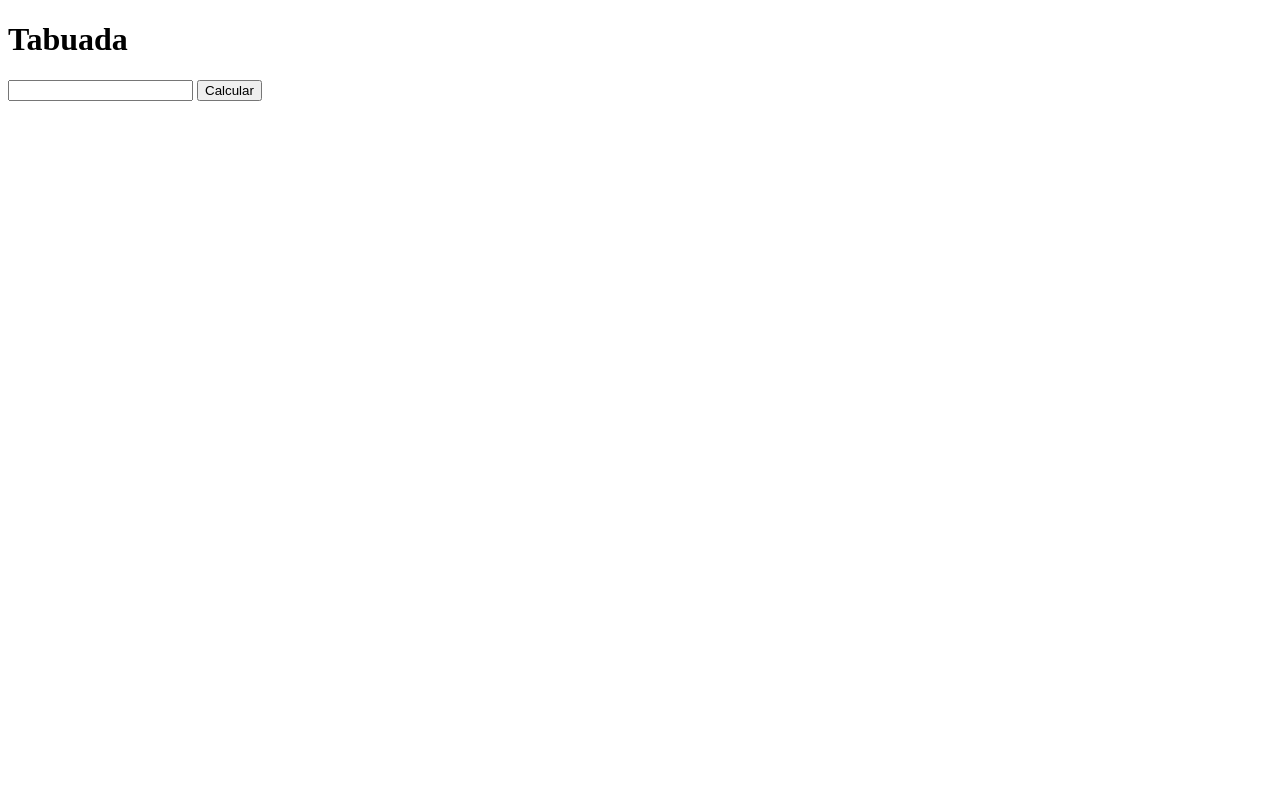
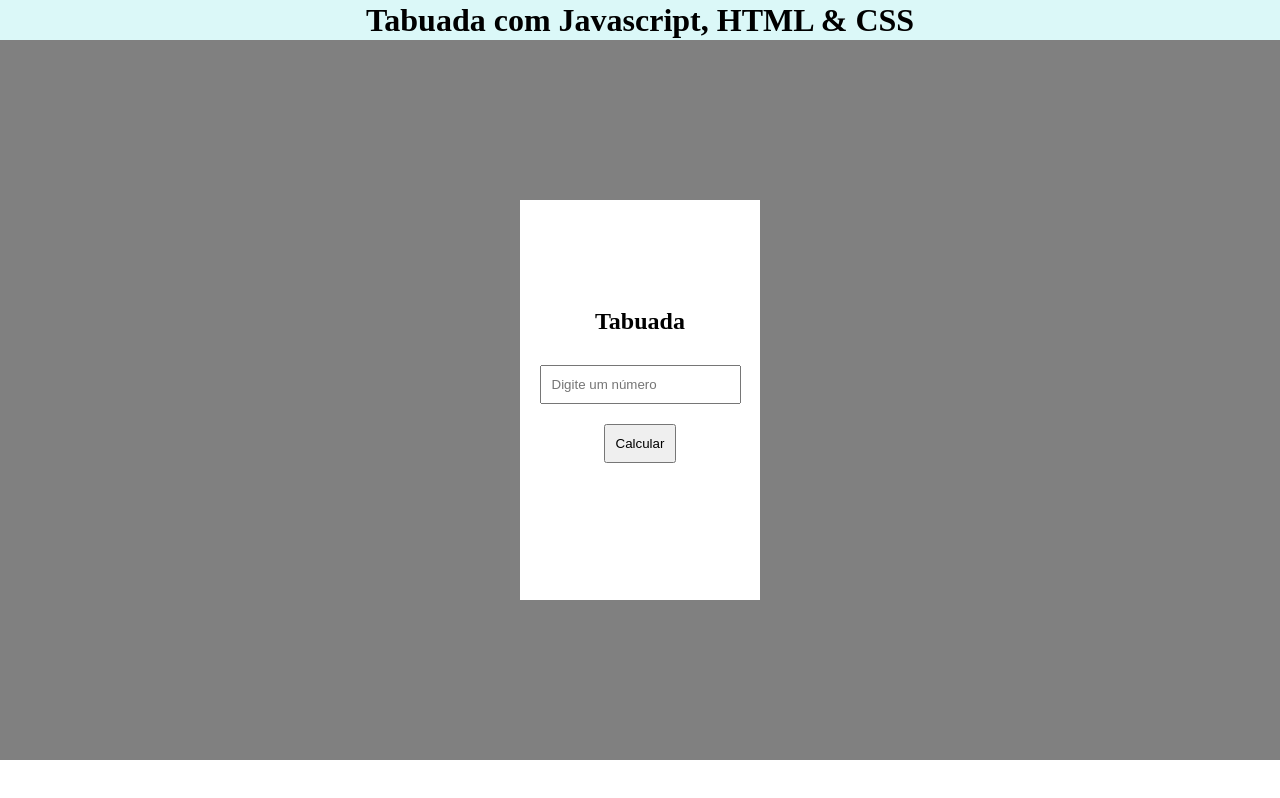
Before and after one commit to CaioScatolino/Ex4Tabuada, a plain HTML site: page index.html in a window 1280 px wide. Drawn offline with Linux system fonts and the light colour scheme.

Commit message:
Add files via upload

```diff
--- a/index.html
+++ b/index.html
@@ -1,18 +1,41 @@
 <!DOCTYPE html>
 <html lang="en">
+
 <head>
     <meta charset="UTF-8">
     <meta http-equiv="X-UA-Compatible" content="IE=edge">
     <meta name="viewport" content="width=device-width, initial-scale=1.0">
     <title>Tabuada com Javascript, HTML e CSS</title>
+    <link rel="stylesheet" href="style.css">
 </head>
+
 <body>
-    <h1 id="titulo">Tabuada</h1>
-    <input type="number" name="" id="numero">
 
-    <button onclick="tabuada()">Calcular</button>
-<p id="p"></p>
+    <header>
+        <h1>Tabuada com Javascript, HTML & CSS</h1>
+    </header>
+    <main>
+        <div class="container">
+            <h2 id="titulo">Tabuada</h2>
 
-    <script src="script.js"></script>
+            <input type="number" name="" id="numero" placeholder="Digite um número">
+
+            <button onclick="tabuada()">Calcular</button>
+            <p id="p">
+                <!-- ? x 1 = ? <br>
+                ? x 2 = ? <br>
+                ? x 3 = ? <br>
+                ? x 4 = ? <br>
+                ? x 5 = ? <br>
+                ? x 6 = ? <br>
+                ? x 7 = ? <br>
+                ? x 8 = ? <br>
+                ? x 9 = ? <br>
+                ? x 10 = ? <br> -->
+            </p>
+        </div>
+    </main>
+    <script src="/script.js"></script>
 </body>
+
 </html>
--- a/script.js
+++ b/script.js
@@ -2,7 +2,7 @@ function tabuada(numero) {
     numero = document.getElementById("numero").value
     document.getElementById("titulo").innerHTML = `Tabuada do ${numero}`
     document.getElementById("p").innerHTML = ""
-    for (let indice = 1; indice <= 20; indice++) {
+    for (let indice = 1; indice <= 10; indice++) {
 
         document.getElementById("p").innerHTML += `${numero} x ${indice} = ${numero * indice}` + "<br>";
 
--- /dev/null
+++ b/style.css
@@ -0,0 +1,42 @@
+* {
+    margin: 0;
+}
+
+header {
+    background-color: rgb(219, 248, 248);
+    height: 5vh;
+    display: flex;
+    justify-content: center;
+    align-items: center;
+}
+
+main {
+    background-color: grey;
+    height: 90vh;
+    display: flex;
+    flex-direction: column;
+    justify-content: center;
+    align-items: center;
+}
+
+.container {
+    display: flex;
+    flex-direction: column;
+    justify-content: center;
+    align-items: center;
+    background-color: white;
+    height: 50vh;
+    width: 30vh;
+}
+
+.container p,
+.container h2,
+.container input,
+.container button{
+    padding: 10px;
+    margin: 10px;
+}
+
+footer {
+    height: 5vh;
+}
```
